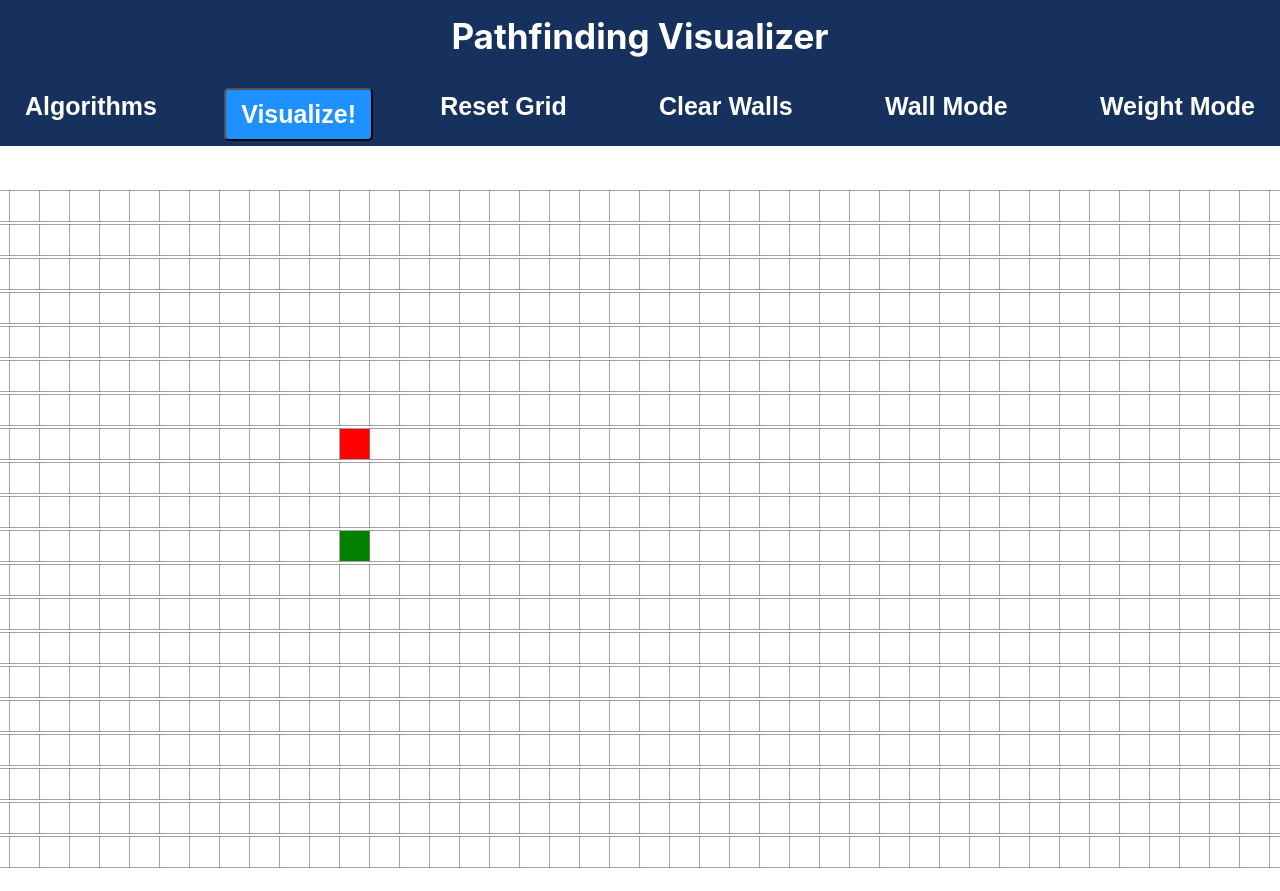
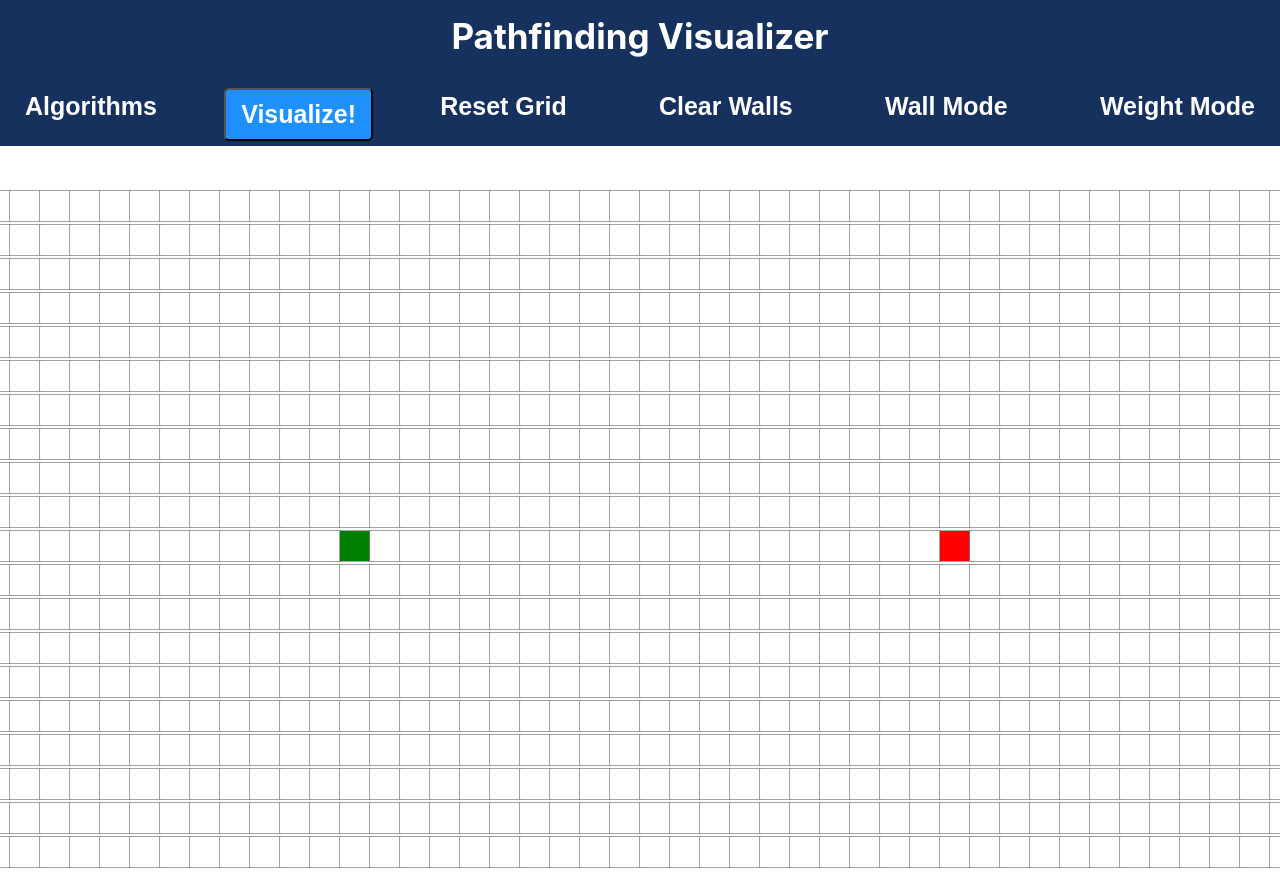
Before and after one commit to ChristopherChau/PathFindingVisualizer, a React (Create React App) app: page / in a window 1280 px wide. Shown: the top 891 px of the page. Built offline with nearby package versions, Linux system fonts and the light colour scheme.

Commit message:
DFS is working properly now

```diff
--- a/src/PathFindingVisualizer/PathFindingVisualizer.jsx
+++ b/src/PathFindingVisualizer/PathFindingVisualizer.jsx
@@ -181,10 +181,10 @@ export default class PathFindingVisualizer extends Component {
     const startNode = nodes[START_NODE_ROW][START_NODE_COL];
     const finishNode = nodes[FINISH_NODE_ROW][FINISH_NODE_COL];
     const visitedNodesInOrder = dfs(grid, startNode, finishNode);
-    // this.animateDijkstras(visitedNodesInOrder);
-    // const finalPath = getFinalPath(finishNode); //this function is from dijkstras helper should be the same
-    // this.animateFinalath(finalPath);
-    // pathFound = true;
+    this.animateDijkstras(visitedNodesInOrder);
+    const finalPath = getFinalPath(finishNode); //this function is from dijkstras helper should be the same
+    this.animateFinalPath(finalPath);
+    pathFound = true;
   }
 
   // ------------------------------------------------------------------------------------------
--- a/src/PathFindingVisualizer/grid/helper.jsx
+++ b/src/PathFindingVisualizer/grid/helper.jsx
@@ -1,6 +1,6 @@
 /* eslint-disable no-unused-vars */
-const FINISH_NODE_ROW = 7;
-const FINISH_NODE_COL = 15;
+const FINISH_NODE_ROW = 10;
+const FINISH_NODE_COL = 35;
 const START_NODE_ROW = 10;
 const START_NODE_COL = 15;
 
--- a/src/algorithms/bfs&dfs/dfs.js
+++ b/src/algorithms/bfs&dfs/dfs.js
@@ -6,12 +6,11 @@ export function dfs(grid, start, finish) {
   let visitedNodesInOrder = [];
   const status = { finishFound: false };
   visitedNodesInOrder = exploreNeighbors(start, visitedNodesInOrder, finish, grid, status);
-  console.log('end of exploration');
+  console.log(visitedNodesInOrder);
   return visitedNodesInOrder;
 }
 
 function exploreNeighbors(node, visitedNodesInOrder, finish, grid, status) {
-  console.log('explore');
   if (
     status.finishFound ||
     node.row < 0 ||
@@ -27,7 +26,7 @@ function exploreNeighbors(node, visitedNodesInOrder, finish, grid, status) {
   node.visited = true;
   visitedNodesInOrder.push(node);
 
-  if (node === finish || node.isFinish === true) {
+  if (node === finish) {
     status.finishFound = true;
     return visitedNodesInOrder;
   }
@@ -37,8 +36,6 @@ function exploreNeighbors(node, visitedNodesInOrder, finish, grid, status) {
     if (status.finishFound) {
       break;
     }
-
-    console.log(neighbor);
     visitedNodesInOrder = exploreNeighbors(neighbor, visitedNodesInOrder, finish, grid, status);
     neighbor.previousNode = node;
   }
```
